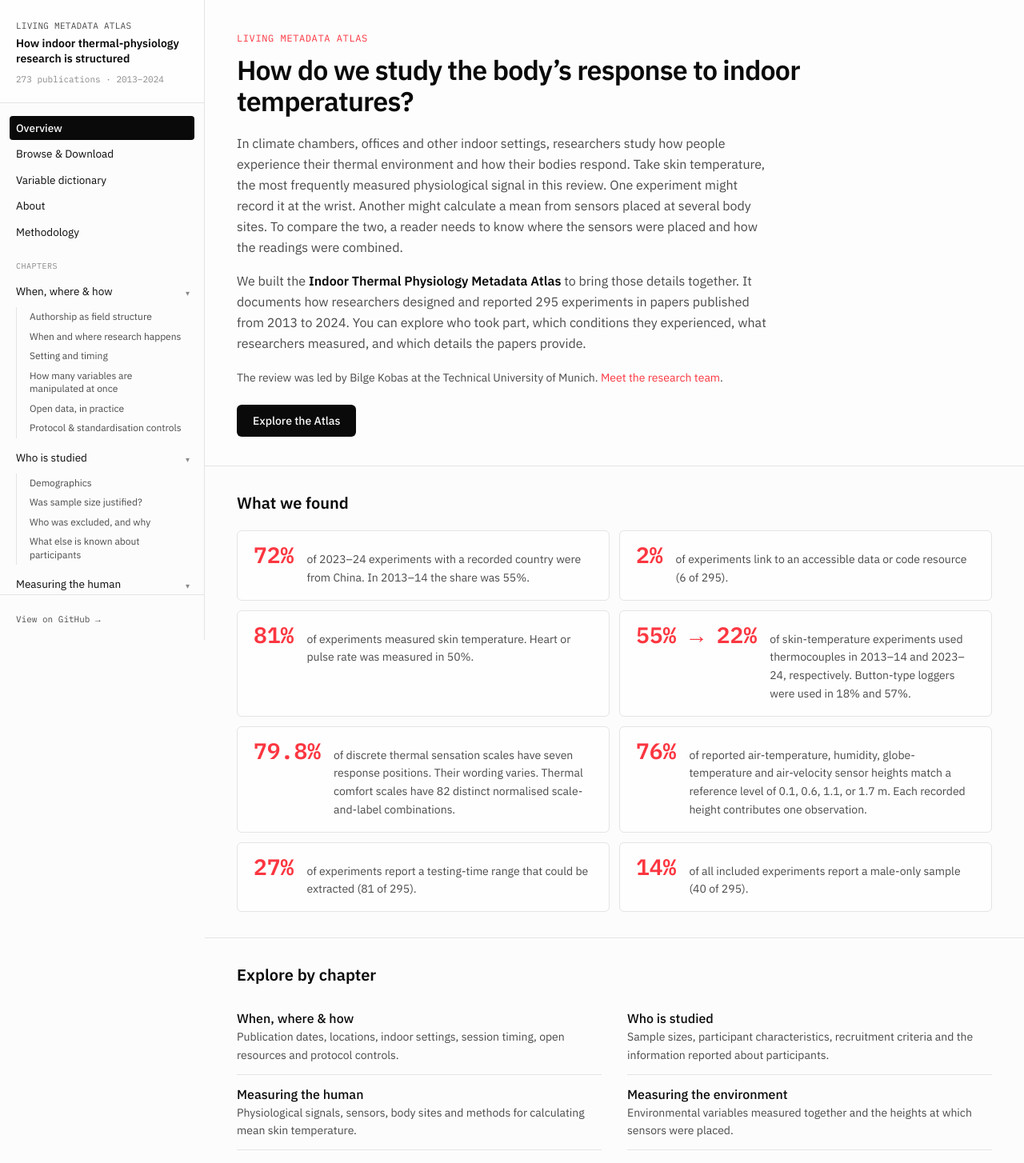
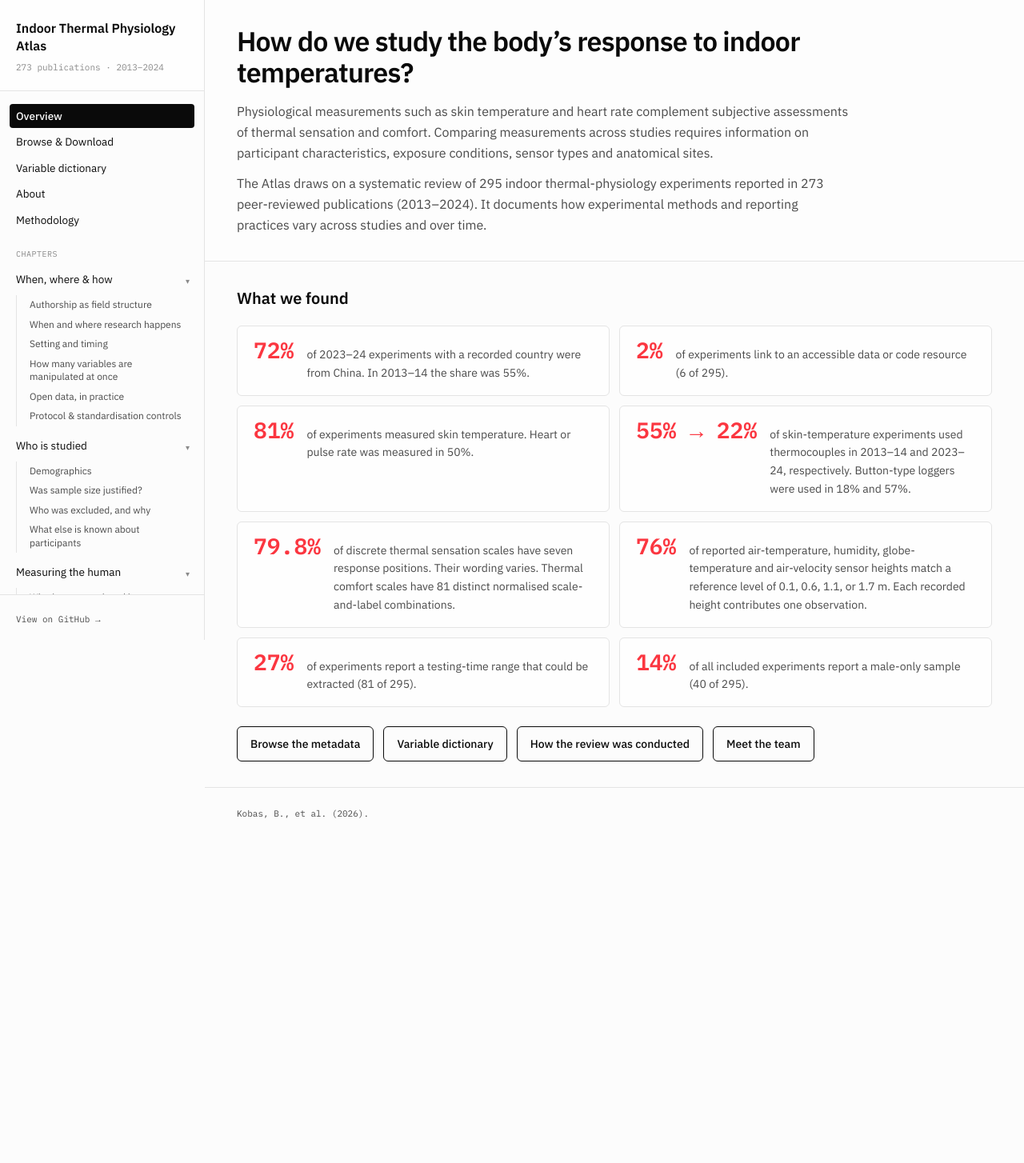
Before and after one commit to bilgekobas/indoor-thermal-physiology-metadata-atlas, a React (Vite) app: page / in a window 1280 px wide. Shown: the top 1454 px of the page at 80% size. After the commit the page ends 1051 px from the top, so only its background shows below. Built offline with nearby package versions, Linux system fonts and the light colour scheme.

Commit message:
Condense the Atlas introduction and group the four links below the findings
Use the manuscript’s scientific framing and count identically worded comfort scales once when their transcription differs only in quotation marks.

```diff
--- a/public/data/summary.json
+++ b/public/data/summary.json
@@ -5,5 +5,5 @@
   "n_variables": 206,
   "year_min": 2013,
   "year_max": 2024,
-  "generated_at": "2026-11-21T11:19:38.407295"
+  "generated_at": "2026-11-21T11:40:40.537896"
 }
--- a/src/App.jsx
+++ b/src/App.jsx
@@ -88,8 +88,8 @@ export default function App() {
         )}
         {data && <RoutedPages data={data} />}
         {data && (
-          <footer className="px-10 pt-8 pb-16 border-t border-line text-[11px] font-data text-inkfaint leading-relaxed">
-            Indoor Thermal Physiology Atlas · Counts update from the current corpus bundle.
+          <footer className="border-t border-line px-5 py-6 font-data text-[11px] leading-relaxed text-inkmid sm:px-10">
+            Kobas, B., et al. (2026).
           </footer>
         )}
       </main>
--- a/src/chapters.js
+++ b/src/chapters.js
@@ -1,43 +1,35 @@
-// Shared by the homepage guide, sidebar and chapter headings.
+// Shared by the sidebar and chapter headings.
 export const chapters = [
   {
     to: '/context', label: 'When, where & how',
-    description: 'Publication dates, locations, indoor settings, session timing, open resources and protocol controls.',
     subtitles: ['Authorship as field structure', 'When and where research happens', 'Setting and timing', 'How many variables are manipulated at once', 'Open data, in practice', 'Protocol & standardisation controls'],
   },
   {
     to: '/population', label: 'Who is studied',
-    description: 'Sample sizes, participant characteristics, recruitment criteria and the information reported about participants.',
     subtitles: ['Demographics', 'Was sample size justified?', 'Who was excluded, and why', 'What else is known about participants'],
   },
   {
     to: '/body', label: 'Measuring the human',
-    description: 'Physiological signals, sensors, body sites and methods for calculating mean skin temperature.',
     subtitles: ["What's measured, and how", 'Signals, sensor types, and brands', 'How sensor choice has shifted over time', 'Skin temperature body sites', 'Where other signals are measured', 'Mean skin temperature'],
   },
   {
     to: '/environment', label: 'Measuring the environment',
-    description: 'Environmental variables measured together and the heights at which sensors were placed.',
     subtitles: ['What gets measured together', 'Where sensors are placed'],
   },
   {
     to: '/questionnaires', label: 'Measuring the perception',
-    description: 'Questionnaire domains, response positions and the wording of thermal sensation and comfort scales.',
     subtitles: ['Questionnaire usage by domain', 'Scale heterogeneity: sensation vs. comfort'],
   },
   {
     to: '/cognitive', label: 'Cognition and subjective state',
-    description: 'Performance tasks, subjective scales and stress-induction protocols alongside physiological measurements.',
     subtitles: ['What kind of measure is actually used'],
   },
   {
     to: '/combinations', label: 'Explore combinations',
-    description: 'Compare two coded variables and inspect the experiments behind each combination.',
     subtitles: ['Choose what to compare'],
   },
   {
     to: '/reporting', label: 'Data completeness',
-    description: 'Which details papers report and which are missing, among the experiments where each field applies.',
     subtitles: ['Full field-level completeness list'],
   },
 ]
--- a/src/components/Sidebar.jsx
+++ b/src/components/Sidebar.jsx
@@ -21,10 +21,7 @@ export default function Sidebar({ summary }) {
     <aside className="flex shrink-0 flex-col border-b border-line md:sticky md:top-0 md:h-screen md:w-64 md:border-b-0 md:border-r">
       <div className="flex items-center justify-between md:block md:border-b md:border-line">
         <Link to="/" onClick={() => setMobileOpen(false)} className="block px-5 py-3 transition-colors hover:bg-white/50 md:pb-5 md:pt-6">
-          <div className="font-data text-[11px] text-inkmid tracking-wide uppercase">Living Metadata Atlas</div>
-          <span className="mt-1 hidden text-[14px] font-semibold leading-snug md:block">
-            How indoor thermal-physiology research is structured
-          </span>
+          <span className="block text-base font-semibold leading-snug">Indoor Thermal Physiology Atlas</span>
           {summary && (
             <div className="mt-2 hidden font-data text-[11px] text-inkfaint md:block">
               {summary.n_publications} publications · {summary.year_min}–{summary.year_max}
--- a/src/pages/Overview.jsx
+++ b/src/pages/Overview.jsx
@@ -1,6 +1,12 @@
 import { Link } from 'react-router-dom'
-import { chapters } from '../chapters.js'
 import { percent, referenceHeightList, referenceHeightShare } from '../utils/atlasStatistics.js'
+
+const resourceLinks = [
+  { to: '/browse', label: 'Browse the metadata' },
+  { to: '/dictionary', label: 'Variable dictionary' },
+  { to: '/methodology', label: 'How the review was conducted' },
+  { to: '/about#team', label: 'Meet the team' },
+]
 
 function FindingCard({ value, children, to }) {
   return (
@@ -27,8 +33,6 @@ export default function Overview({ data }) {
   const lastGeo = geo.at(-1)
   const signalCount = (name) => fig17_physio_params.data.find((row) => row.parameter === name)?.count ?? 0
   const skinCount = signalCount('Skin temperature')
-  const skinLeads = skinCount > 0 && fig17_physio_params.data.every((row) =>
-    row.parameter === 'Skin temperature' || row.count < skinCount)
   const sevenPoint = fig15_tsv_scales.points_distribution.find((row) => row.points === 7)?.count ?? 0
   const maleOnly = fig10_sex_distribution.studies.filter((row) => row.male > 0 && row.female === 0).length
   const skinSensors = evo_signal_sensor.signals['Skin temperature']
@@ -40,36 +44,25 @@ export default function Overview({ data }) {
 
   return (
     <div>
-      <header className="border-b border-line bg-white/30 px-5 pb-9 pt-10 sm:px-10">
-        <div className="mb-3 font-data text-xs uppercase tracking-wider text-coreaccent">Living Metadata Atlas</div>
+      <header className="border-b border-line bg-white/30 px-5 py-8 sm:px-10">
         <h1 className="max-w-3xl text-[34px] font-semibold leading-[1.15] tracking-tight">
           How do we study the body’s response to indoor temperatures?
         </h1>
-        <div className="mt-5 max-w-2xl space-y-4 text-base leading-relaxed text-inkmid">
+        <div className="mt-4 max-w-3xl space-y-3 text-base leading-relaxed text-inkmid">
           <p>
-            In climate chambers, offices and other indoor settings, researchers study how people experience
-            their thermal environment and how their bodies respond. Take skin temperature{skinLeads && ', the most frequently measured physiological signal in this review'}.
-            One experiment might record it at the wrist. Another might calculate a mean from sensors placed
-            at several body sites. To compare the two, a reader needs to know where the sensors were placed
-            and how the readings were combined.
+            Physiological measurements such as skin temperature and heart rate complement subjective
+            assessments of thermal sensation and comfort. Comparing measurements across studies requires
+            information on participant characteristics, exposure conditions, sensor types and anatomical sites.
           </p>
           <p>
-            We built the <strong className="font-semibold text-ink">Indoor Thermal Physiology Metadata Atlas</strong> to
-            bring those details together. It documents how researchers designed and reported {n} experiments
-            in papers published from {summary.year_min} to {summary.year_max}. You can explore who took part,
-            which conditions they experienced, what researchers measured, and which details the papers provide.
+            The Atlas draws on a systematic review of {n} indoor thermal-physiology experiments reported in{' '}
+            {summary.n_publications} peer-reviewed publications ({summary.year_min}–{summary.year_max}).
+            It documents how experimental methods and reporting practices vary across studies and over time.
           </p>
         </div>
-        <p className="mt-5 text-sm text-inkmid">
-          The review was led by Bilge Kobas at the Technical University of Munich.{' '}
-          <Link to="/about#team" className="text-coreaccent hover:underline">Meet the research team</Link>.
-        </p>
-        <Link to="#what-we-found" className="mt-6 inline-block rounded-md bg-ink px-5 py-2.5 text-sm font-medium text-paper hover:bg-coreaccent">
-          Explore the Atlas
-        </Link>
       </header>
 
-      <section id="what-we-found" className="scroll-mt-4 border-b border-line px-5 py-8 sm:px-10">
+      <section id="what-we-found" className="scroll-mt-4 px-5 pt-8 sm:px-10">
         <h2 className="mb-5 text-xl font-semibold">What we found</h2>
         <div className="grid max-w-6xl gap-3 xl:grid-cols-2">
           <FindingCard value={lastGeo ? percent(lastGeo.top_count, lastGeo.total) : '—'} to="/context#when-and-where-research-happens">
@@ -99,23 +92,13 @@ export default function Overview({ data }) {
         </div>
       </section>
 
-      <nav aria-label="Atlas chapter guide" className="px-5 py-8 sm:px-10">
-        <h2 className="mb-4 text-xl font-semibold">Explore by chapter</h2>
-        <ul className="grid max-w-6xl gap-x-8 md:grid-cols-2">
-          {chapters.map(({ to, label, description }) => (
-            <li key={to} className="border-b border-line">
-              <Link to={to} className="group block py-3">
-                <span className="block font-medium group-hover:text-coreaccent">{label}</span>
-                <span className="block text-sm leading-relaxed text-inkmid">{description}</span>
-              </Link>
-            </li>
-          ))}
-        </ul>
-        <div className="mt-6 flex flex-wrap gap-x-6 gap-y-2 text-sm font-medium text-coreaccent">
-          <Link to="/browse" className="hover:underline">Browse the metadata</Link>
-          <Link to="/dictionary" className="hover:underline">Variable dictionary</Link>
-          <Link to="/methodology" className="hover:underline">How the review was conducted</Link>
-        </div>
+      <nav aria-label="Atlas resources" className="flex flex-wrap gap-3 px-5 pb-8 pt-6 sm:px-10">
+        {resourceLinks.map(({ to, label }) => (
+          <Link key={to} to={to}
+            className="inline-flex min-h-11 items-center rounded-md border border-ink bg-paper px-4 py-2 text-sm font-medium text-ink transition-colors hover:bg-ink hover:text-paper focus-visible:outline focus-visible:outline-2 focus-visible:outline-offset-2">
+            {label}
+          </Link>
+        ))}
       </nav>
     </div>
   )
```
Also changed, not shown: public/data/bundle.json, public/data/fig16_tcv_scales.json, 1 other file (tests, documents, lock files or other folders).
